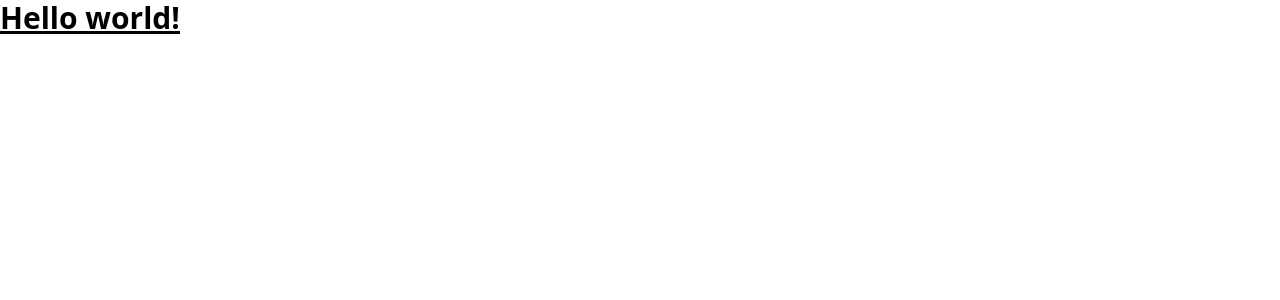
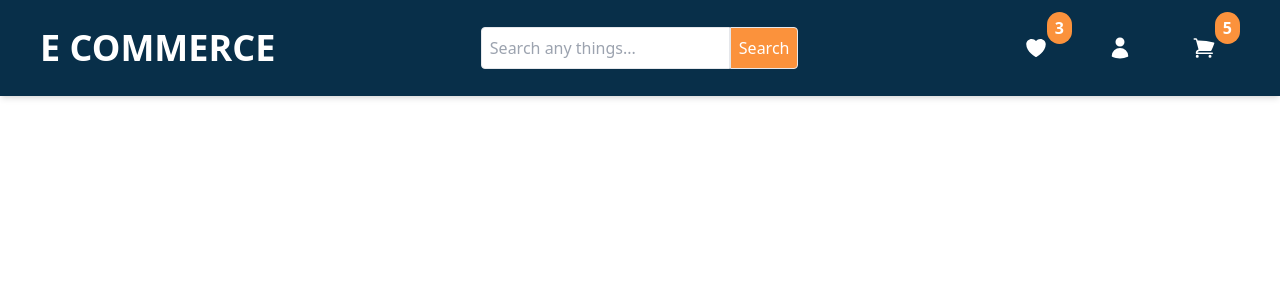
Before and after one commit to prabhath-kj/E-commerce, a React (Vite) app in the folder client/: page /product-page/1 in a window 1280 px wide. Shown: the top 300 px of the page. Built offline with nearby package versions, Linux system fonts and the light colour scheme.

Commit message:
navbar completed

```diff
--- a/client/package.json
+++ b/client/package.json
@@ -10,6 +10,7 @@
     "preview": "vite preview"
   },
   "dependencies": {
+    "@heroicons/react": "^2.0.18",
     "@reduxjs/toolkit": "^2.0.1",
     "axios": "^1.6.2",
     "formik": "^2.4.5",
--- a/client/src/App.jsx
+++ b/client/src/App.jsx
@@ -1,7 +1,13 @@
-export default function App() {
+import {Outlet} from "react-router-dom"
+import Navbar from "./components/common/NavBar"
+
+const App =()=> {
   return (
-    <h1 className="text-3xl font-bold underline">
-      Hello world!
-    </h1>
+   <>
+   <Navbar/>
+   <Outlet/>
+   </>
   )
 }
+
+export default App
--- /dev/null
+++ b/client/src/components/common/NavBar.jsx
@@ -0,0 +1,90 @@
+import { Link } from "react-router-dom";
+import { useState } from "react";
+import WishList from "./WishList";
+import {
+  HeartIcon,
+  ShoppingCartIcon,
+  UserIcon,
+} from "@heroicons/react/24/solid"; // Import wishlist, cart, and user icons
+import React from "react";
+
+const Navbar = () => {
+  const [isOpen, setOpen] = useState(false);
+
+  const titles = [
+    {
+      title: "Wishlist",
+      icon: HeartIcon,
+      count: 3, // Example count for wishlist
+    },
+    {
+      title: "User",
+      icon: UserIcon,
+    },
+    // {
+    //   title: "Sign In",
+    //   path: "#login",
+    // },
+    {
+      title: "Cart",
+      icon: ShoppingCartIcon,
+      count: 5, // Example count for cart
+    },
+    ,
+  ];
+
+  return (
+    <>
+      <nav className="fixed top-0 left-0 right-0 bg-sky-950 opacity-100 shadow-md z-40">
+        <div className="flex flex-wrap items-center justify-between px-10 py-5">
+          <Link
+            to={"/"}
+            className="font-semibold sm:text-4xl text-lg text-white"
+          >
+            E COMMERCE
+          </Link>
+          <div className="flex items-center">
+            <input
+              type="text"
+              placeholder="Search any things..."
+              className="border rounded-l px-2 py-2 focus:outline-none"
+            />
+            <button className="border bg-orange-400 text-white rounded-r px-2 py-2">
+              Search
+            </button>
+          </div>
+          <div className="menu hidden md:block lg:block md:w-auto" id="navBar">
+            <ul className="flex md:flex-row md:space-x-4">
+              {titles.map(({ title, icon: Icon, count }, index) => (
+                <li
+                  key={index}
+                  className="block py-2 pl-3 pr-4 text-black font-semibold cursor-pointer relative"
+                  onClick={() => {
+                    if (title === "Wishlist") {
+                      setOpen(true);
+                    }
+                    return;
+                  }}
+                >
+                  <div className="wish-list block cursor-pointer m-2">
+                    {Icon && <Icon className="w-6 h-6 text-white " />}
+                    {count && (
+                      <span className="bg-orange-400 text-white rounded-full px-2 py-1 absolute -top-2 -right-0">
+                        {count}
+                      </span>
+                    )}
+                  </div>
+                </li>
+              ))}
+            </ul>
+          </div>
+        </div>
+      </nav>
+      <div className="relative">
+        {isOpen && <WishList pages={titles} setOpen={setOpen} />}
+      </div>
+    </>
+  );
+};
+
+export default Navbar;
--- /dev/null
+++ b/client/src/components/common/NavLink.jsx
@@ -0,0 +1,8 @@
+import {Link} from "react-router-dom";
+import React from "react";
+
+const NavLink = ({ path,title}) => {
+  return <Link className="block py-2 pl-3 pr-4 text-black font-semibold" to={path}>{title}</Link>;
+};
+
+export default NavLink;
--- /dev/null
+++ b/client/src/components/common/WishList.jsx
@@ -0,0 +1,20 @@
+import React, { useState } from "react";
+import NavLink from "./NavLink";
+import { XMarkIcon } from "@heroicons/react/24/solid";
+
+const WishList = ({ pages, setOpen }) => {
+  return (
+    <div className={`absolute right-0 top-0 mt-20 `}>
+      <button className="absolute top-0 right-0" onClick={() => setOpen(false)}>
+        <XMarkIcon className="w-6 h-6 text-black" />
+      </button>
+      <ul className="flex flex-col items-center py-4">
+        {pages.map((title, index) => {
+          return <li key={index}>{NavLink(title)}</li>;
+        })}
+      </ul>
+    </div>
+  );
+};
+
+export default WishList;
```
Also changed, not shown: 1 other file (tests, documents, lock files or other folders).
